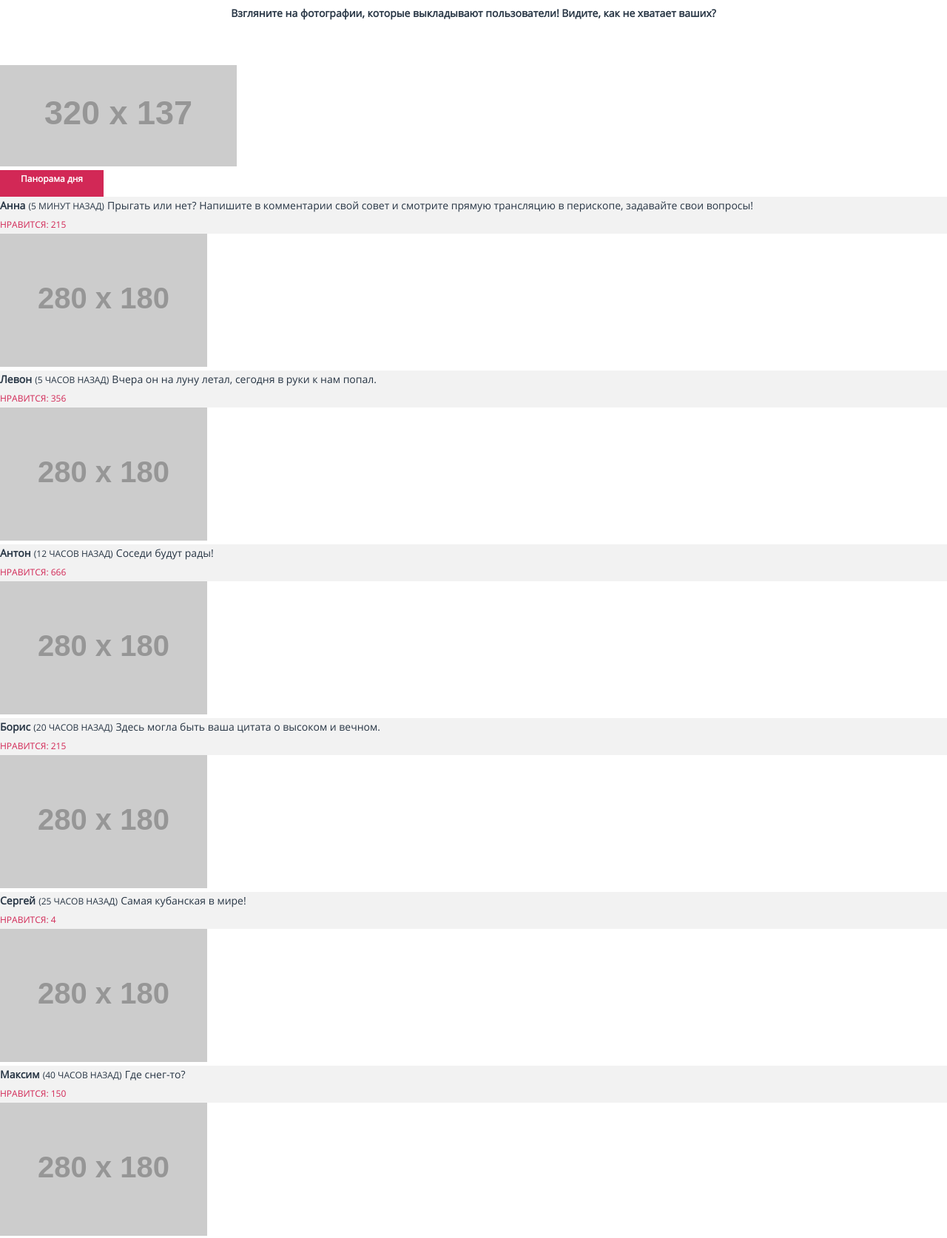
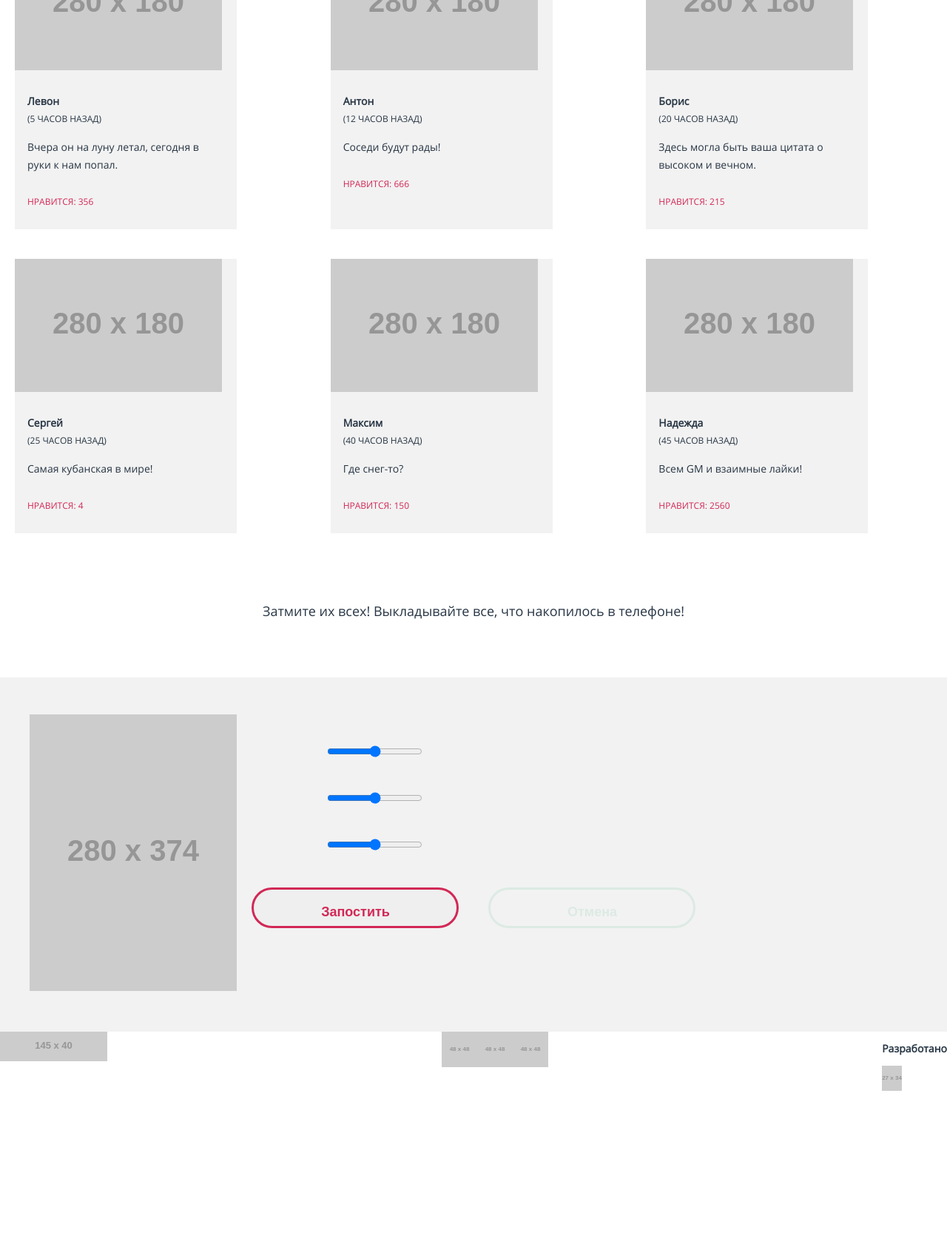
Before and after one commit to Viktoria-W/1588037-pink-21, a website: page source/catalog.html in a window 1280 px wide. Shown: the part 984-2658 px from the top of the page at 74% size. After the commit the page ends 2464 px from the top, so only its background shows below. Drawn offline with nearby package versions, Linux system fonts and the light colour scheme; files that its build step writes are made by us from their sources; placeholder pictures from the web are drawn by us.

Commit message:
Адаптивная сетка для страницы каталога

```diff
--- a/source/catalog.html
+++ b/source/catalog.html
@@ -3,12 +3,15 @@
   <head>
     <meta charset="utf-8">
     <title>HTML Academy: Пинк</title>
+    <meta name="viewport" content="width=device-width, initial-scale=1">
     <link href="css/style.css" rel="stylesheet">
   </head>
   <body class="page__body">
     <header class="page-header">
-      <a href="index.html"><img src="https://via.placeholder.com/74x23"></a>
+      <div class="page-header__container">
+      <a class="page-header__logo" href="index.html"><img src="https://via.placeholder.com/74x23"></a>
         <button class="page-header__toggle" type="button"><span class="visually-hidden">Открыть меню</span></button>
+      </div>
         <nav class="main-nav">
             <ul class="main-nav__list site-list">
               <li class="site-list__item">
@@ -38,13 +41,12 @@
       <main class="page-main">
         <div class="banner">
           <span class="banner__title">Фотографии пользователей</span>
-          <img src="img/back-mobile.png" width="320" height="286" alt="">
         </div>
 
         <section class="user-photos">
           <div class="user-photos__wrapper">
             <div class="page-heading">
-              <h2 class="page-heading__title">Взгляните на фотографии, которые выкладывают пользователи! Видите, как не хватает ваших?</h2>
+              <span class="page-heading__title">Взгляните на фотографии, которые выкладывают пользователи! Видите, как не хватает ваших?</span>
             </div>
           </div>
 
@@ -55,11 +57,13 @@
                       <a><img src="https://via.placeholder.com/320x137"></a>
                       <span class="panorama__day">Панорама дня</span>
                     </div>
-                    <div class="user-post__info">
-                      <span class="user-post__name">Анна</span>
-                      <span class="user-post__time">(5 минут назад)</span>
-                      <span class="user-post__text">Прыгать или нет? Напишите в комментарии свой совет и смотрите прямую трансляцию в перископе, задавайте свои вопросы!</span>
-                      <div class="user-post__like">
+                    <div class="user-post__info user-post__info--big">
+                      <div>
+                      <span class="user-post__name user-post__name--panorama">Анна</span>
+                      <span class="user-post__time user-post__time--panorama">(5 минут назад)</span>
+                      </div>
+                      <span class="user-post__text user-post__text--panorama">Прыгать или нет? Напишите в комментарии свой совет и смотрите прямую трансляцию в перископе, задавайте свои вопросы!</span>
+                      <div class="user-post__like user-post__like--panorama">
                         <a class="user-post__likes-number">Нравится: 215</a>
                       </div>
                     </div>
@@ -165,8 +169,9 @@
 
             <section class="upload">
               <div class="upload__title">
-                <h3 class="upload__title-text">Затмите их всех! Выкладывайте все, что накопилось в телефоне!</h3>
+                <span class="upload__title-text">Затмите их всех! Выкладывайте все, что накопилось в телефоне!</span>
               </div>
+              <div class="upload__wraper">
                 <div class="upload__foto">
                   <a><img src="https://via.placeholder.com/280x374"></a>
                 </div>
@@ -183,8 +188,11 @@
                     <input class="lane" type="range">
                     <div class="toggle"></div>
                   </div>
+                  <div class="upload__button">
                     <button class="button-round button-round--submit" type="submit">Запостить</button>
-                <button class="button-round button-round--reset" type="reset">Отмена</button>
+                    <button class="button-round button-round--reset" type="reset" disabled>Отмена</button>
+                  </div>
+              </div>
               </form>
             </section>
             </section>
--- a/source/less/blocks/button-round.less
+++ b/source/less/blocks/button-round.less
@@ -22,10 +22,13 @@
   color: @special-pink;
   border-color: @special-pink;
   padding: 21px 90px 21px 91px;
+  margin: 5px 20px;
 }
 
 .button-round--reset {
   color: @basick-green;
   border-color: @basick-green;
   padding: 21px 103px 21px 104px;
+  margin: 5px 20px;
+  opacity: 0.1;
 }
--- a/source/less/blocks/panorama.less
+++ b/source/less/blocks/panorama.less
@@ -1,3 +1,17 @@
+.panorama {
+  @media (min-width: @tablet-width) {
+    grid-column-start: 1;
+    grid-column-end: 3;
+    grid-row-start: 1;
+    grid-row-end: 2;
+  }
+
+  @media (min-width: @desktop-width) {
+    grid-column-start: 1;
+    grid-column-end: 4;
+  }
+}
+
 .panorama__day {
   display: block;
   width: 140px;
--- a/source/less/blocks/upload.less
+++ b/source/less/blocks/upload.less
@@ -11,4 +11,47 @@
   line-height: 30px;
   text-align: center;
   color: @special-blue;
+  padding: 20px 20px 52px;
+  display: block;
+  box-sizing: border-box;
+
+  @media (min-width: @tablet-width) {
+    font-size: 18px;
+    padding: 70px 119px 78px;
+  }
+
+  @media (min-width: @desktop-width) {
+    padding: 70px 250px 75px;
+  }
 }
+
+.upload__wraper {
+  display: flex;
+  flex-direction: column;
+  padding: 20px 20px;
+
+  @media (min-width: @tablet-width) {
+    flex-direction: row;
+    padding: 50px 40px;
+  }
+}
+
+.upload__filter {
+  margin: 40px 120px;
+}
+
+.upload__filter:nth-child(2),
+.upload__filter:nth-child(3) {
+  @media (max-width: @mobile-width-only) {
+    display: none;
+  }
+}
+
+.upload__button {
+  display: flex;
+  flex-direction: column;
+
+  @media (min-width: @desktop-width) {
+    flex-direction: row;
+  }
+}
--- a/source/less/blocks/user-post.less
+++ b/source/less/blocks/user-post.less
@@ -1,6 +1,63 @@
+.user-post {
+  margin: 0 auto;
+  display: grid;
+  grid-template-columns: 1fr;
+
+  @media (min-width: @tablet-width) {
+    grid-template-columns: 1fr 1fr;
+  }
+
+  @media (min-width: @desktop-width) {
+    grid-template-columns: 1fr 1fr 1fr;
+  }
+}
+
+.user-post__container {
+  margin: 20px;
+  background-color: @basick-gray;
+  max-width: 300px;
+
+  @media (min-width: @tablet-width) {
+    max-height: 455px;
+  }
+}
+
 .user-post__info {
   background-color: @basick-gray;
   color: @special-blue;
+  display: flex;
+  flex-direction: column;
+  flex-wrap: wrap;
+  padding: 25px 17px;
+  word-wrap: break-word;
+  height: auto;
+  box-sizing: border-box;
+
+  @media (min-width: @tablet-width) {
+    max-width: 300px;
+    max-height: auto;
+  }
+}
+
+.user-post__info--big {
+  margin: 0 20px;
+  max-height: auto;
+  display: flex;
+  flex-direction: row;
+  flex-wrap: wrap;
+  justify-content: space-between;
+  max-width: auto;
+
+  @media (min-width: @tablet-width) {
+    max-width: 620px;
+    max-height: 121px;
+    flex-direction: row-reverse;
+  }
+
+  @media (min-width: @desktop-width) {
+    max-width: 940px;
+    max-height: 96px;
+  }
 }
 
 .user-post__name {
@@ -13,11 +70,14 @@
   font-size: 12px;
   line-height: 24px;
   text-transform: uppercase;
+  white-space: nowrap;
 }
 
 .user-post__text {
   font-size: 14px;
   line-height: 24px;
+  display: block;
+  margin: 14px 0 25px;
 }
 
 .user-post__likes-number {
@@ -26,3 +86,15 @@
   text-transform: uppercase;
   color: @special-pink;
 }
+
+.user-post__text--panorama {
+  @media (min-width: @tablet-width) {
+    margin-bottom: 36px;
+  }
+}
+
+.user-post__like--panorama {
+  @media (min-width: @tablet-width) {
+    order: -2;
+  }
+}
```
Lines whose indentation alone changed are shown as unchanged.
